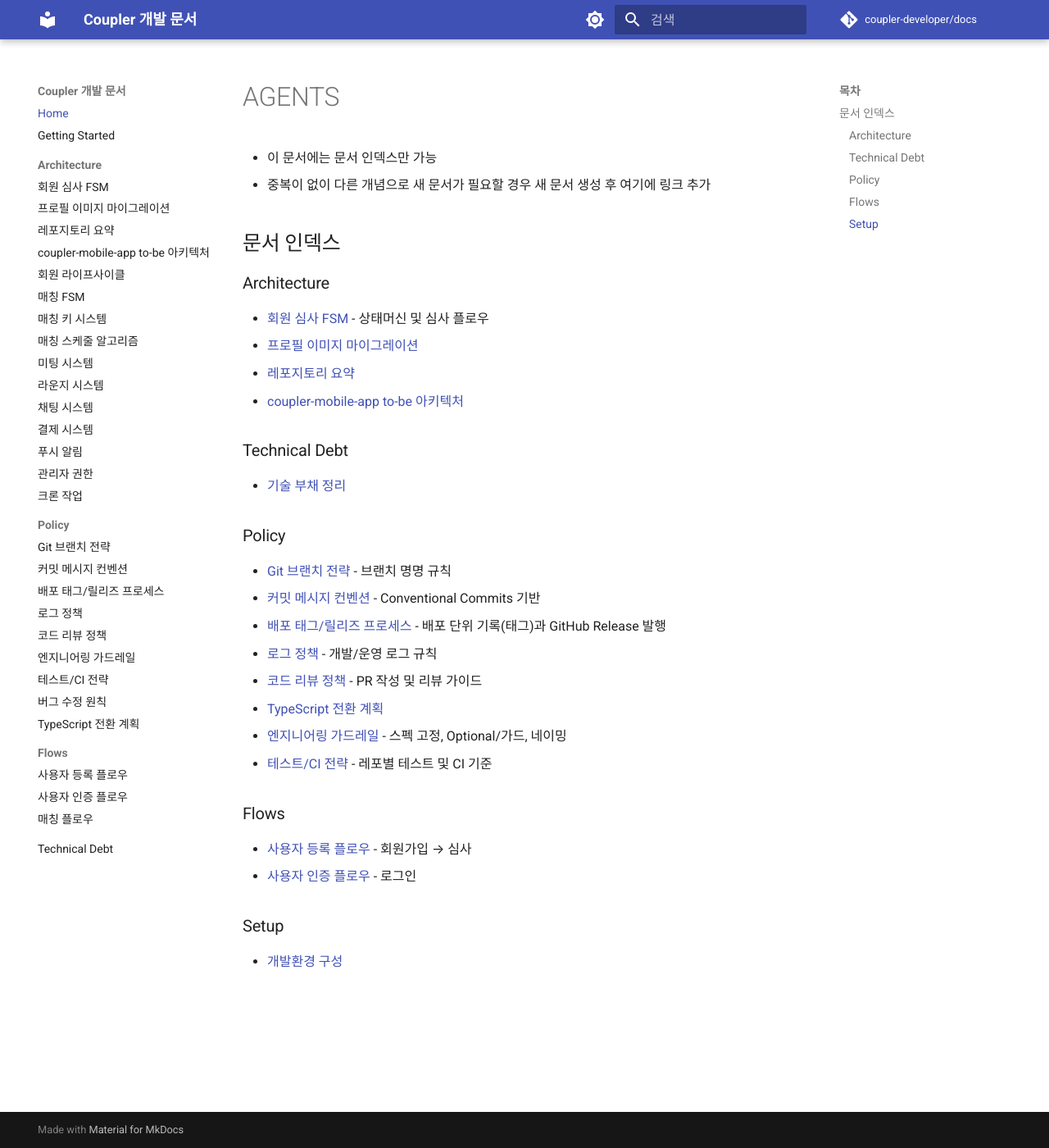
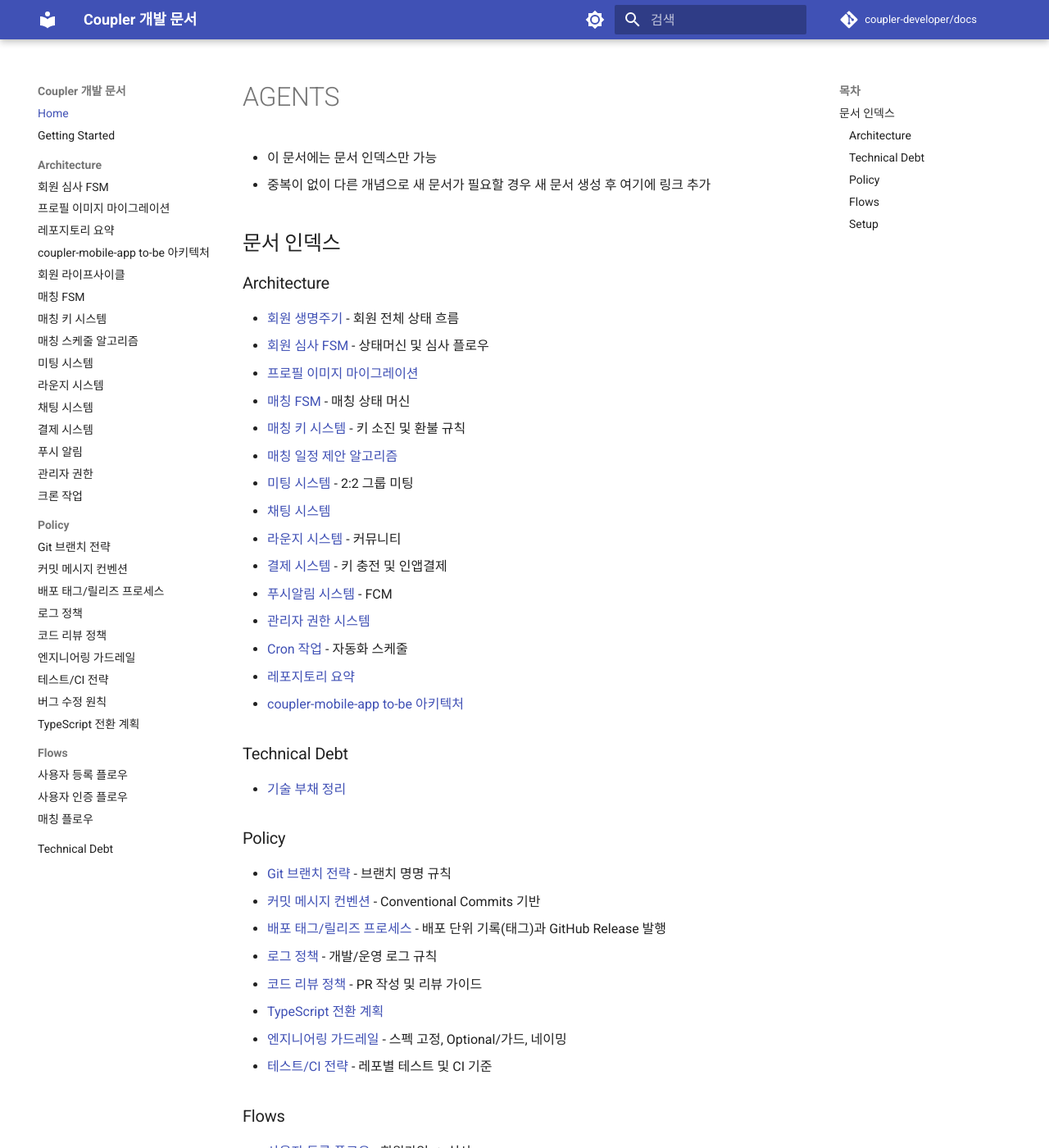
Before and after one commit to coupler-developer/docs, an MkDocs documentation site: the page built from content/AGENTS.md, in a window 1280 px wide and 1400 px high. Shown: the whole window at 82% size. Built offline with MkDocs 1.6.1 and Material for MkDocs 9.7.7, drawn with Linux system fonts in a browser that asks for light colours; comment, search, counter and statistics services are not loaded.

Commit message:
docs: AGENTS.md 누락 문서 12건 인덱스 추가
Changes:
- Architecture 11건 추가: 회원 생명주기, 매칭 FSM, 매칭 키, 일정 제안, 미팅, 채팅, 라운지, 결제, 푸시알림, 관리자 권한, Cron
- Flows 1건 추가: 매칭 플로우

Tests:
- not run: 문서 변경

Co-Authored-By: Claude Opus 4.6 <noreply@anthropic.com>

```diff
--- a/content/AGENTS.md
+++ b/content/AGENTS.md
@@ -7,8 +7,19 @@
 
 ### Architecture
 
+- [회원 생명주기](architecture/member-lifecycle.md) - 회원 전체 상태 흐름
 - [회원 심사 FSM](architecture/member-review-fsm.md) - 상태머신 및 심사 플로우
 - [프로필 이미지 마이그레이션](architecture/member-review-image-migration-plan.md)
+- [매칭 FSM](architecture/matching-fsm.md) - 매칭 상태 머신
+- [매칭 키 시스템](architecture/matching-key-system.md) - 키 소진 및 환불 규칙
+- [매칭 일정 제안 알고리즘](architecture/matching-schedule-algorithm.md)
+- [미팅 시스템](architecture/meeting-system.md) - 2:2 그룹 미팅
+- [채팅 시스템](architecture/chat-system.md)
+- [라운지 시스템](architecture/lounge-system.md) - 커뮤니티
+- [결제 시스템](architecture/payment-system.md) - 키 충전 및 인앱결제
+- [푸시알림 시스템](architecture/push-notification.md) - FCM
+- [관리자 권한 시스템](architecture/admin-permission.md)
+- [Cron 작업](architecture/cron-jobs.md) - 자동화 스케줄
 - [레포지토리 요약](architecture/repo-overview.md)
 - [coupler-mobile-app to-be 아키텍처](architecture/mobile-app-to-be.md)
 
@@ -31,6 +42,7 @@
 
 - [사용자 등록 플로우](flows/cross-project/user-registration-flow.md) - 회원가입 → 심사
 - [사용자 인증 플로우](flows/coupler-mobile-app/user-authentication-flow.md) - 로그인
+- [매칭 플로우](flows/cross-project/matching-flow.md) - 매칭 카드 → 만남
 
 ### Setup
 
```
